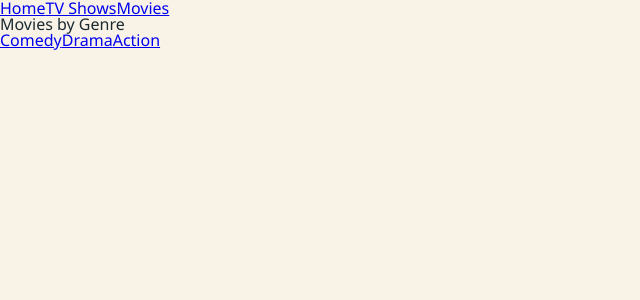
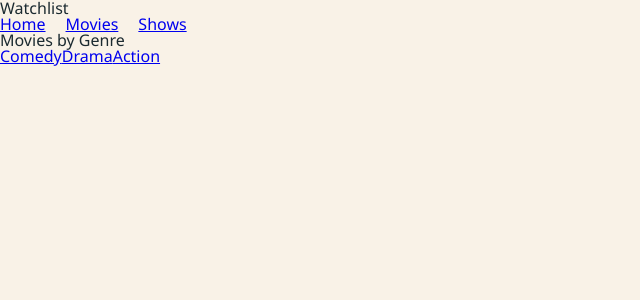
Before and after one commit to mariahschock/React-Template, a React app: page /movies in a window 1280 px wide. Shown: the top 300 px of the page, without its empty margins (0-640 px from the left). Built offline with nearby package versions, Linux system fonts and the light colour scheme.

Commit message:
created header and navigation

```diff
--- /dev/null
+++ b/src/components/Page/Header.jsx
@@ -0,0 +1,15 @@
+import Navigation from './Navigation.jsx';
+import styles from './Header.css';
+
+export default function Header() {
+  return (
+    <header className={styles.Header}>
+
+      <h1>Watchlist</h1>
+
+      <div className={styles.NavigationContainer}>
+        <Navigation />
+      </div>
+    </header>
+  );
+}
--- a/src/components/Page/Layout.jsx
+++ b/src/components/Page/Layout.jsx
@@ -1,16 +1,12 @@
-import { Outlet, Link } from 'react-router-dom';
+import { Outlet } from 'react-router-dom';
+import Header from './Header.jsx';
 import styles from './Layout.css';
 
 export default function Layout() {
   return (
     <div className={styles.Layout}>
-      <header>
-        <nav>
-          <Link to="">Home</Link>
-          <Link to="shows">TV Shows</Link>
-          <Link to="movies">Movies</Link>
-        </nav>
-      </header>
+      <Header />
+
       <main>
         <Outlet />
       </main>
--- /dev/null
+++ b/src/components/Page/Navigation.css
@@ -0,0 +1,10 @@
+.Navigation {
+    display: flex;
+    gap: 20px;
+    flex-direction:column;
+    align-items: flex-start;
+
+    @media (min-width: 700px) {
+        flex-direction:row;
+    }
+}
--- /dev/null
+++ b/src/components/Page/Navigation.jsx
@@ -0,0 +1,12 @@
+import { NavLink } from 'react-router-dom';
+import styles from './Navigation.css';
+
+export default function Navigation() {
+  return (
+    <nav className={styles.Navigation}>
+      <NavLink to="">Home</NavLink>
+      <NavLink to="movies">Movies</NavLink>
+      <NavLink to="shows">Shows</NavLink>
+    </nav>
+  );
+}
```
Also changed, not shown: src/components/Page/Header.css (added).
